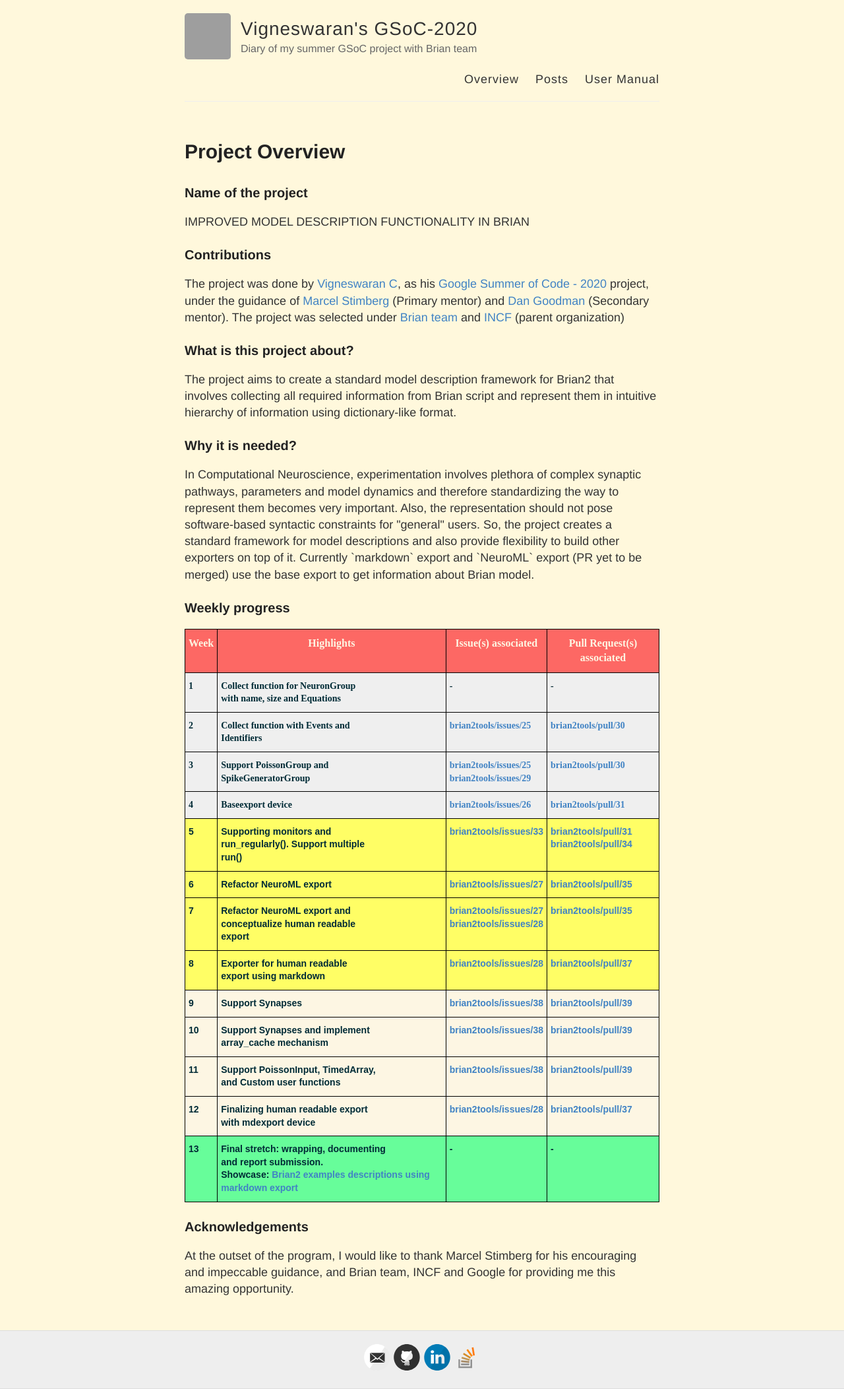
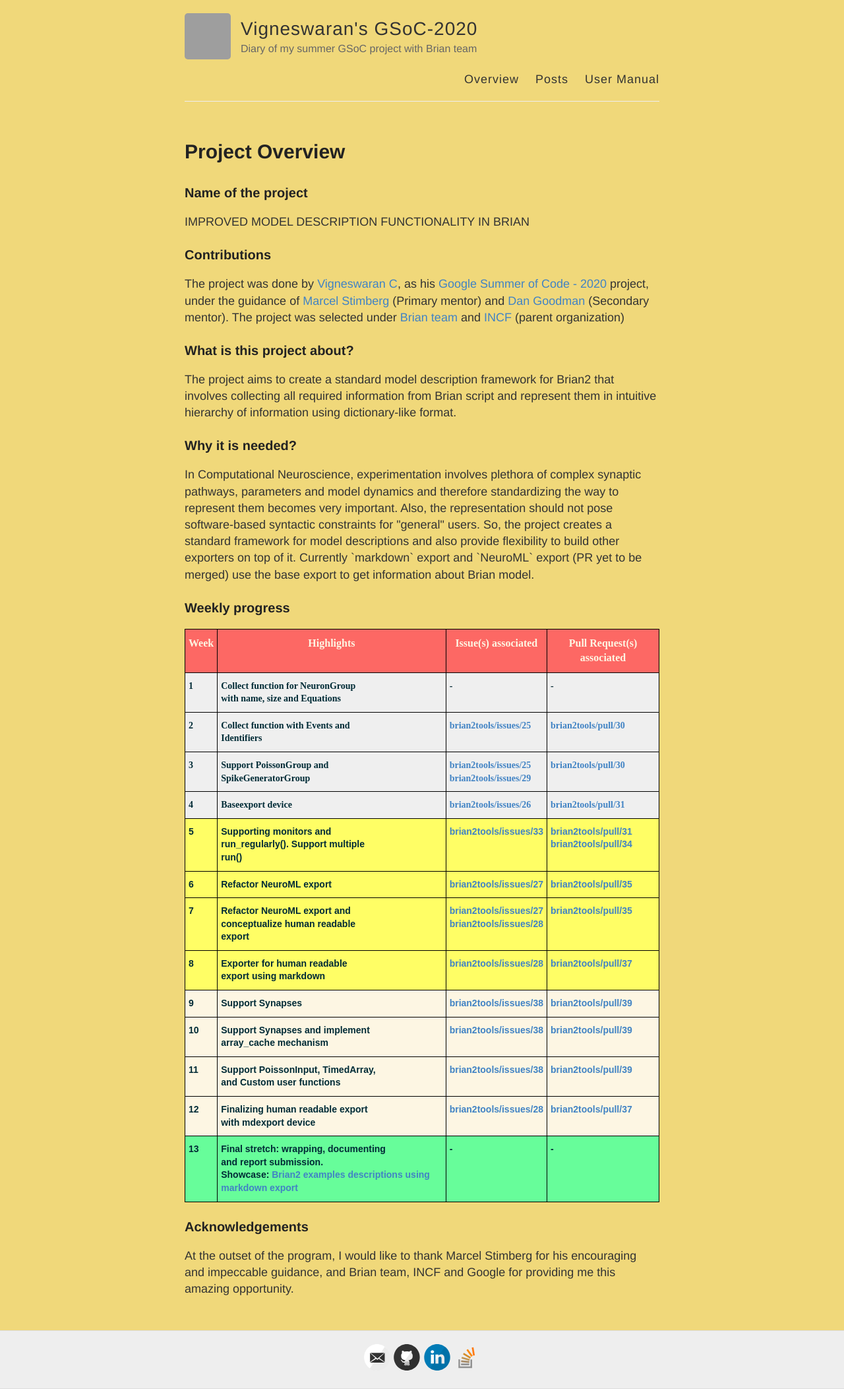
Before and after one commit to vigneswaran-chandrasekaran/Vigneswaran-chandrasekaran.github.io, a Jekyll site: the page built from index.html, in a window 1280 px wide. Shown: the whole page at 66% size. Built offline with Jekyll 4.4.1, drawn with Linux system fonts in a browser that asks for light colours; grey boxes are pictures that could not be loaded.

Commit message:
add image

```diff
--- a/index.html
+++ b/index.html
@@ -1,7 +1,7 @@
 ---
 layout: default
 ---
-
+<body style="background-color:rgb(240, 216, 122)">
 
 <h1>Project Overview</h1>
 
@@ -31,7 +31,6 @@
 
 <h3>Weekly progress</h3>
 
-<body style="background-color:cornsilk">
   <style type="text/css">
     .tg  {border-collapse:collapse;border-color:#93a1a1;border-spacing:0;}
     .tg td{background-color:#fdf6e3;border-color:#93a1a1;border-style:solid;border-width:1px;color:#002b36;
@@ -138,8 +137,10 @@
     </table>
 
 
-</body>
+
 
 <h3>Acknowledgements</h3>
 At the outset of the program, I would like to thank Marcel Stimberg for his encouraging and impeccable guidance, and Brian team,
 INCF and Google for providing me this amazing opportunity.
+
+</body>
```
Also changed, not shown: images/background.jpg.
